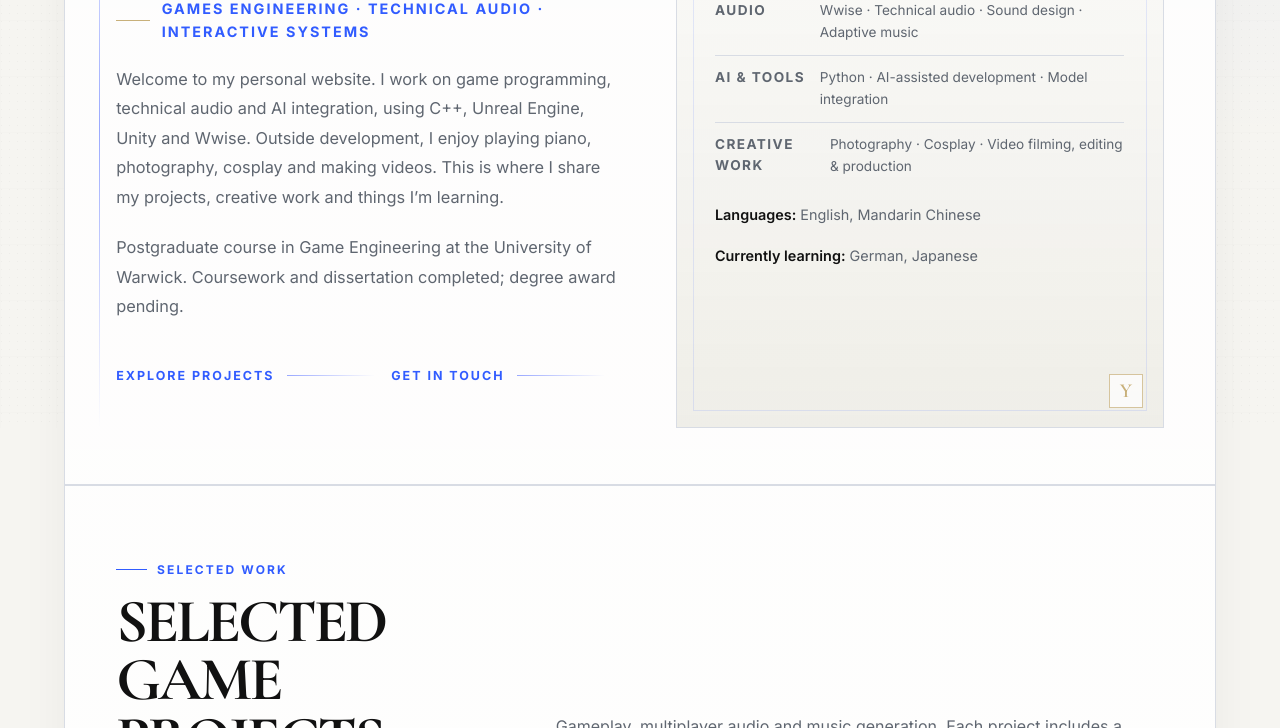
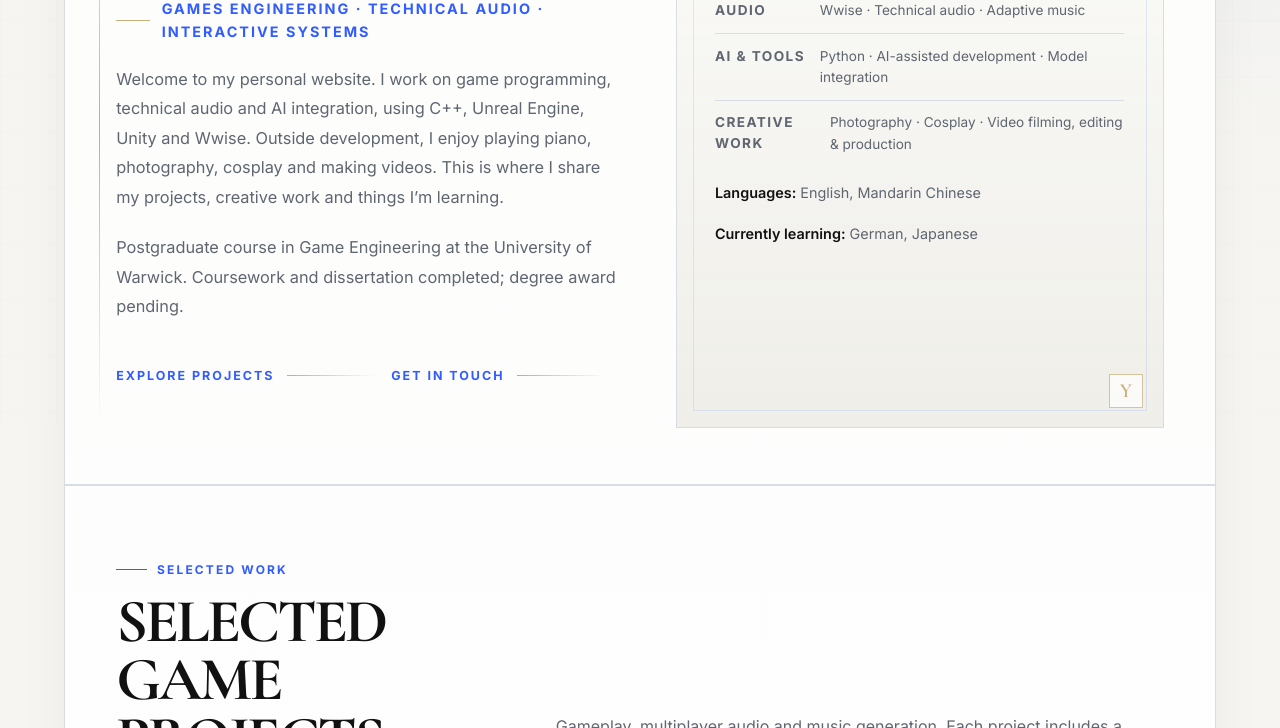
Before and after one commit to inovamenz-code/inovamenz-code.github.io, a plain HTML site: page index.html in a window 1280 px wide. Shown: the part 372-1100 px from the top of the page. Drawn offline with nearby package versions, Linux system fonts and the light colour scheme.

Commit message:
Remove sound design from the homepage skills list

```diff
--- a/index.html
+++ b/index.html
@@ -59,7 +59,7 @@
             <h2><span data-lang="en">My skills</span><span data-lang="zh">我的技能</span></h2>
             <div class="signal-list">
               <div><strong><span data-lang="en">Game development</span><span data-lang="zh">游戏开发</span></strong><span>C++ · Unreal Engine · Blueprint · Unity</span></div>
-              <div><strong><span data-lang="en">Audio</span><span data-lang="zh">音频</span></strong><span><span data-lang="en">Wwise · Technical audio · Sound design · Adaptive music</span><span data-lang="zh">Wwise · 技术音频 · 音效设计 · 自适应音乐</span></span></div>
+              <div><strong><span data-lang="en">Audio</span><span data-lang="zh">音频</span></strong><span><span data-lang="en">Wwise · Technical audio · Adaptive music</span><span data-lang="zh">Wwise · 技术音频 · 自适应音乐</span></span></div>
               <div><strong><span data-lang="en">AI &amp; tools</span><span data-lang="zh">AI 与工具</span></strong><span><span data-lang="en">Python · AI-assisted development · Model integration</span><span data-lang="zh">Python · AI 辅助开发 · 模型集成</span></span></div>
               <div><strong><span data-lang="en">Creative work</span><span data-lang="zh">影像与创作</span></strong><span><span data-lang="en">Photography · Cosplay · Video filming, editing &amp; production</span><span data-lang="zh">摄影 · Cosplay · 视频拍摄、剪辑与制作</span></span></div>
             </div>
```
